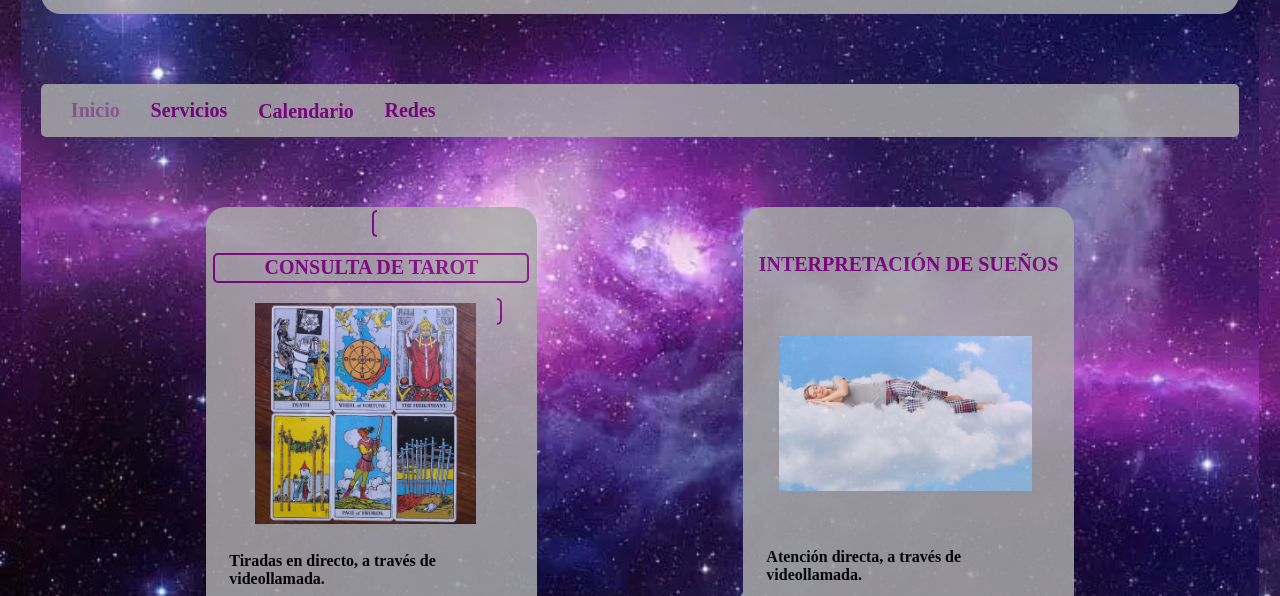
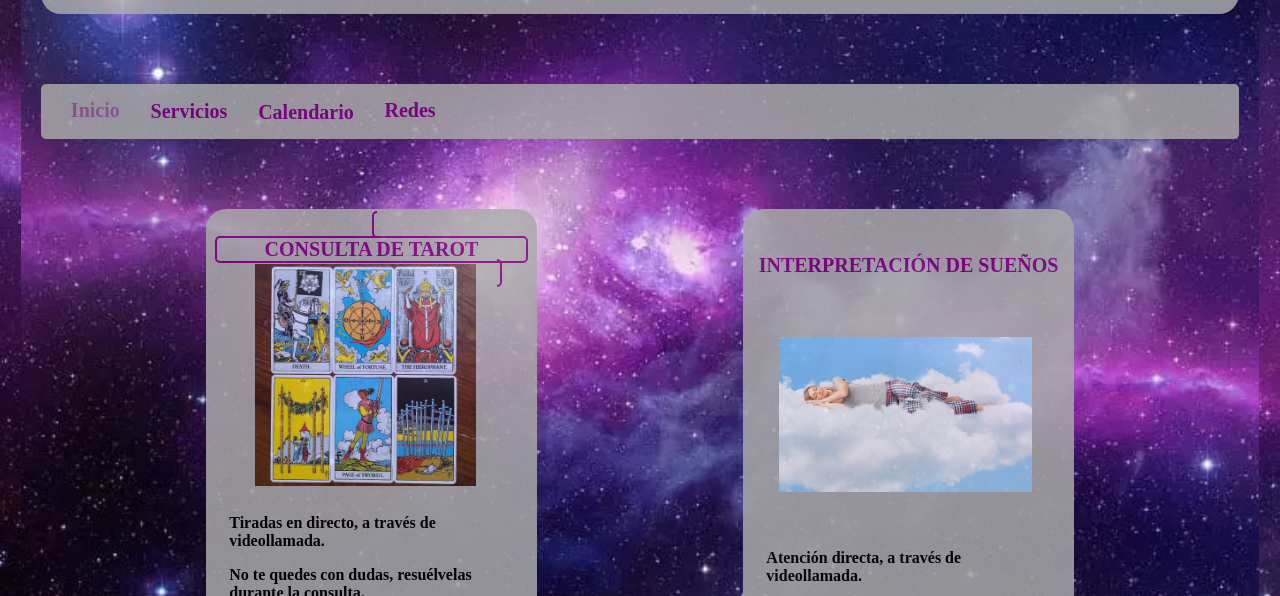
Before and after one commit to tarotdekrystel/tarotdekrystel.github.io, a plain HTML site: page index.html in a window 1280 px wide. In both pictures the pointer is over the element "CONSULTA DE TAROT". Shown: the part 161-757 px from the top of the page. Drawn offline with Linux system fonts and the light colour scheme; a web font is replaced by a local one.

Commit message:
Update styles.css

```diff
--- a/styles.css
+++ b/styles.css
@@ -326,7 +326,7 @@
   .item a {
     text-decoration: none;
     color: purple;
-    padding: 0.7%;
+    margin: 0.7%;
     margin-left: 2%;
     margin-right: 2%;
   }
@@ -335,7 +335,7 @@
     text-decoration: none;
     border: 2px solid purple;
     border-radius: 5px;
-    padding: 0.5%;
+    margin: 0.5%;
   }
 
   .item-1 {
```
